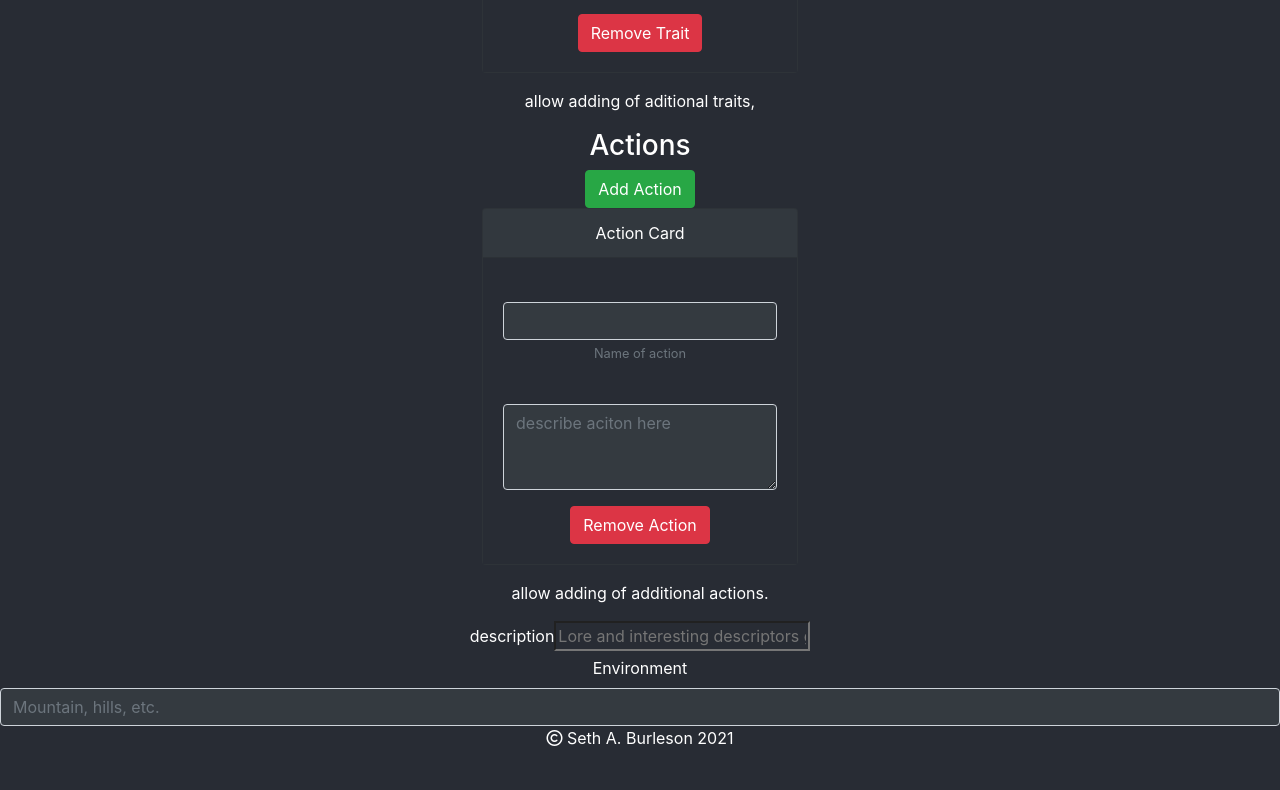
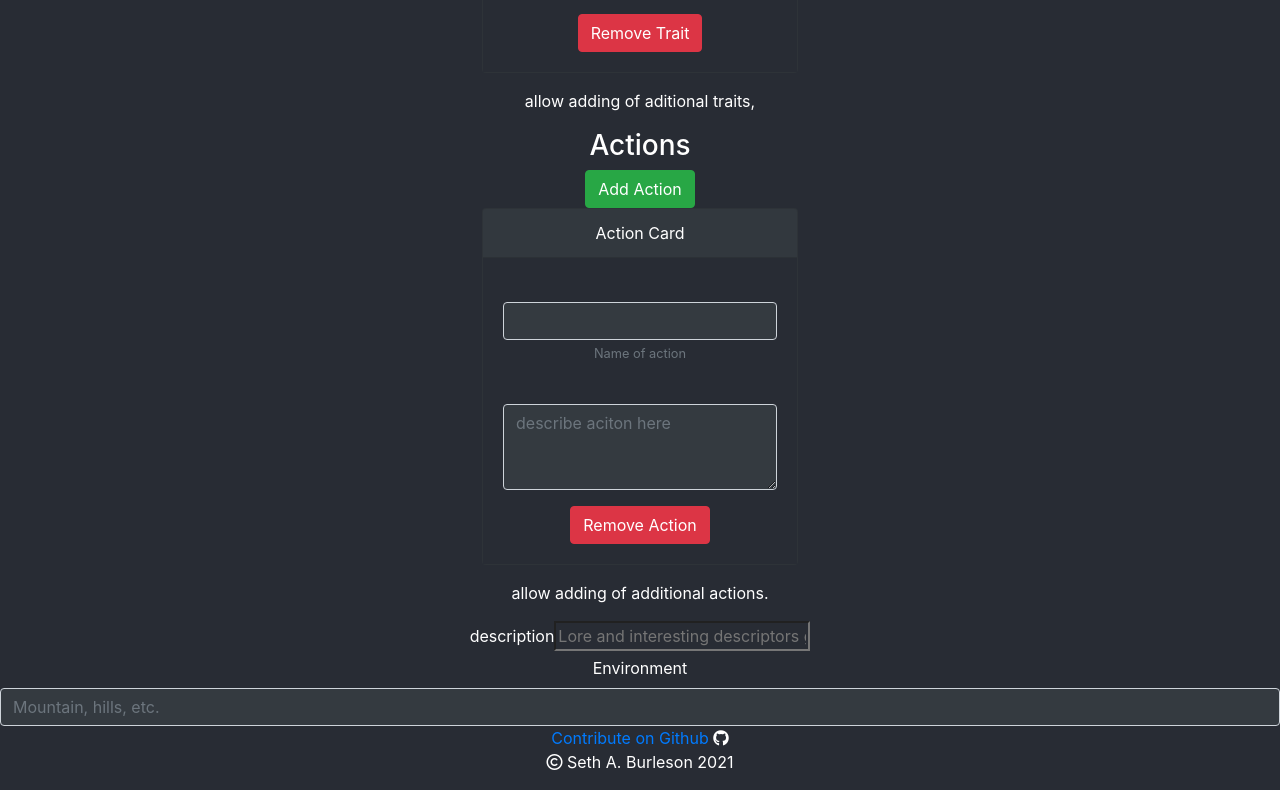
Before and after one commit to sbrevolution5/xml-monster-muncher, a React (Create React App) app: page / in a window 1280 px wide. Shown: the part 1810-2600 px from the top of the page. Before the commit the page ends 2576 px from the top, so only its background shows below. Built offline with nearby package versions, Linux system fonts and the light colour scheme.

Commit message:
Added Github link

```diff
--- a/src/App.js
+++ b/src/App.js
@@ -10,6 +10,7 @@
       </header>
         <Form></Form>
       <footer>
+        <a href="https://github.com/sbrevolution5/xml-monster-muncher">Contribute on Github <i class="fa fa-github" aria-hidden="true"></i></a>
         <p><i class="fa fa-copyright" aria-hidden="true"></i> Seth A. Burleson 2021</p>
       </footer>
     </div>
```
